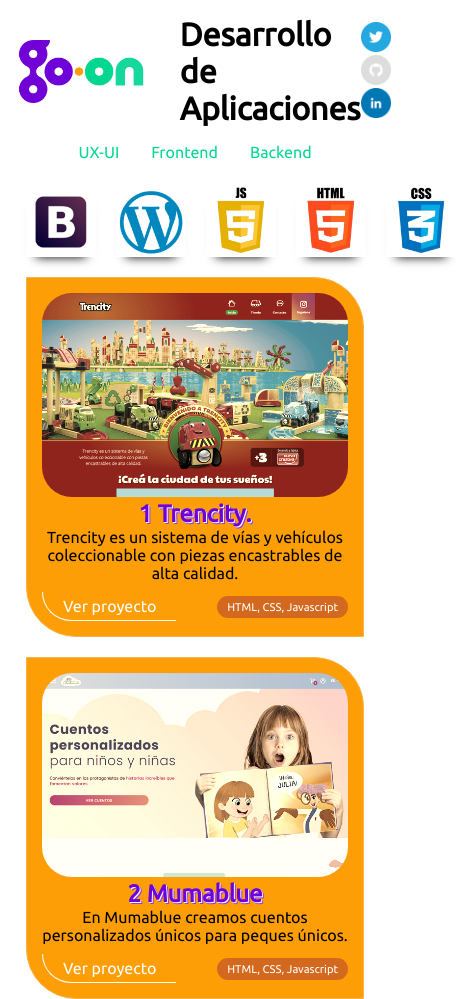
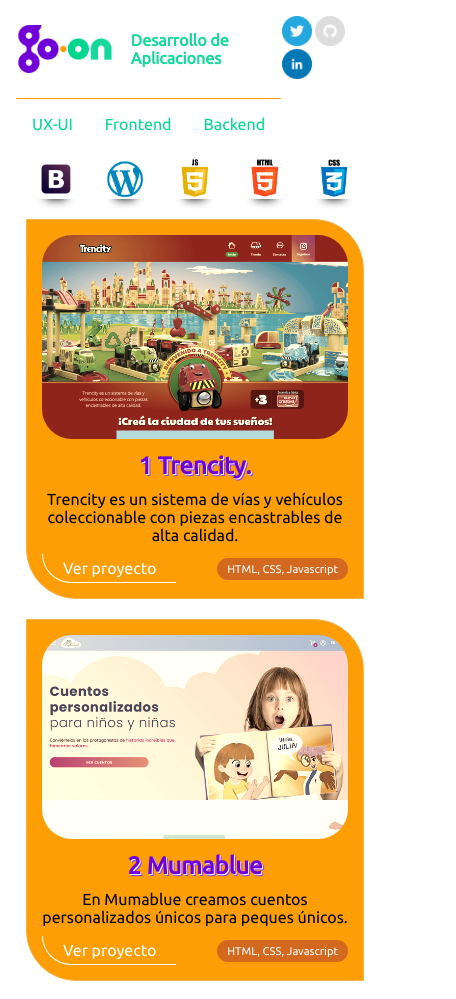
Before and after one commit to dantegt/TUPLabComII-Grupo5-TP2-CSS, a plain HTML site: page index.html in a window 390 px wide. Shown: the top 999 px of the page, 456 px wide, since content can reach past the window. Drawn offline with Linux system fonts and the light colour scheme.

Commit message:
arreglos de margin y links de menu

```diff
--- a/css/main.css
+++ b/css/main.css
@@ -59,6 +59,7 @@
 header .subtitle{
     font-size: xx-large;
     font-weight: bold;
+    color: #15d89c;
 }
 
 .logo {
@@ -90,12 +91,13 @@
 
 #menu ul {
     display: flex;
-    justify-content: center;
+    margin-left: 167px;
     align-items: center;
 }
 
 #menu ul li {
     padding: 1em;
+    border-top: 1px solid #fe9e07;
 }
 
 #menu a, a:hover {
@@ -178,6 +180,7 @@
 
 .proyecto-title {
     font-size: 1.5em;
+    line-height: 2em;
     font-weight: 800;
     color: #6e00d9;
     text-shadow: 1px 1px #fff, 2px 2px #903ee0;
@@ -267,9 +270,17 @@
 /* MEDIA QUERIES: Mobile */
 @media (max-width: 900px) {
 
+    .logo {
+        max-height: 3em;
+    }
+
     .social-link {
         height: 30px;
         width: 30px;
+    }
+
+    #menu ul {
+        margin-left: 114px;
     }
 
     #contenedor-proyectos {
@@ -293,8 +304,19 @@
         align-items: center;
         justify-content: end;
     }
+
     .footer {
         flex-direction: column;
+    }
+
+    .footer-text {
+        margin: 2em;
+    }
+
+
+
+    header .subtitle {
+        font-size: unset;
     }
 }
 
@@ -312,6 +334,10 @@
         width: 100%
     }
 
+    .framework {
+        width: 40px;
+    }
+
     .proyecto {
         flex:content;
     }
@@ -324,5 +350,10 @@
         max-width: 100%;
         margin-top: 2em;
     }
+
+    #menu ul {
+        margin-left: 0;
+        margin-top: 1em;
+    }
+
 }
-}
```
